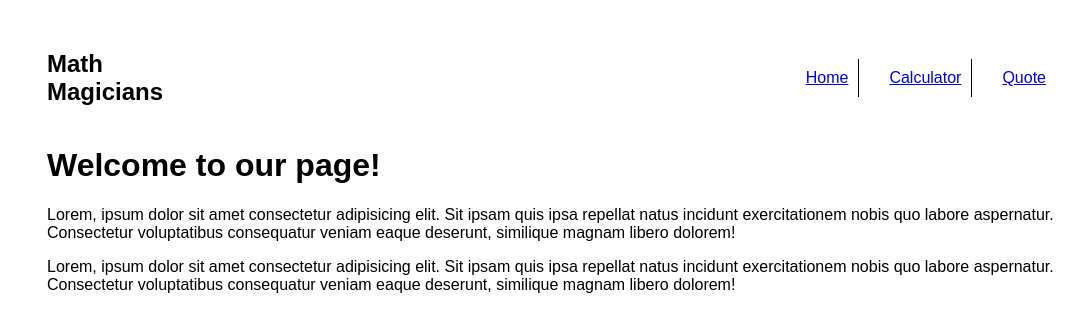
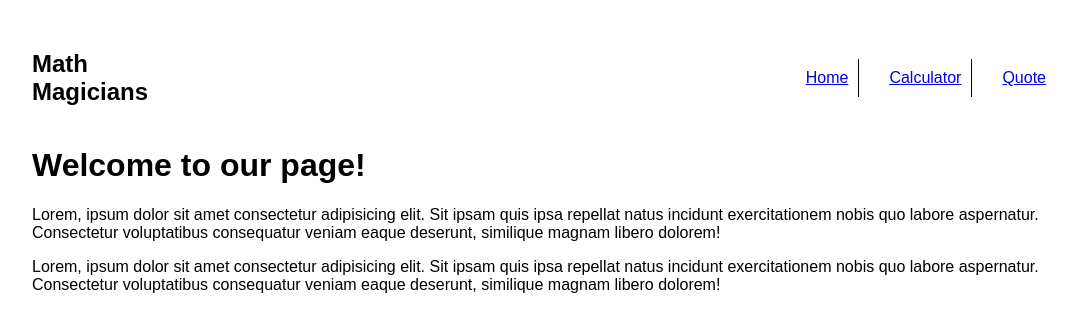
Before and after one commit to tsheporamantso/math-magicians, a React (Create React App) app: page / in a window 1280 px wide. Shown: the top 332 px of the page, without its empty margins (96-1180 px from the left). Built offline with nearby package versions, Linux system fonts and the light colour scheme.

Commit message:
Add inline style quote link tag

```diff
--- a/src/App.css
+++ b/src/App.css
@@ -1,16 +1,6 @@
 body {
   font-family: sans-serif;
 }
-
-/* .calc {
-  display: flex;
-  justify-content: space-between;
-} */
-
-/* .calc h2 {
-  padding-left: 15px;
-  font-size: xx-large;
-} */
 
 .container {
   display: flex;
@@ -59,11 +49,6 @@ body {
   align-items: center;
 }
 
-h1,
-p {
-  padding-left: 15px;
-}
-
 .nav-items {
   display: flex;
   align-items: center;
@@ -78,7 +63,3 @@ p {
   border-right: 1px solid;
   padding: 10px;
 }
-
-#quotelink {
-  border: none;
-}
--- a/src/page/Navbar.jsx
+++ b/src/page/Navbar.jsx
@@ -16,7 +16,7 @@ function Navigation() {
             Calculator
           </Link>
         </li>
-        <li id="quotelink">
+        <li id="quotelink" style={{ border: 'none' }}>
           <Link to="quote" className="links">
             Quote
           </Link>
```
